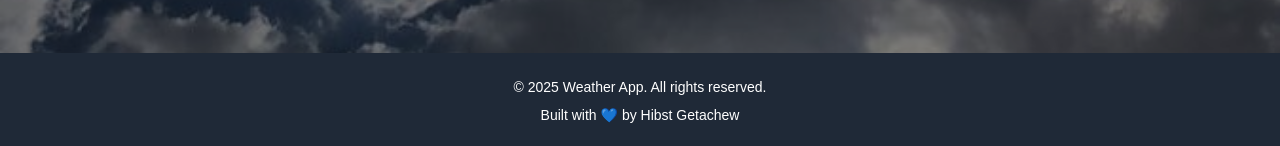
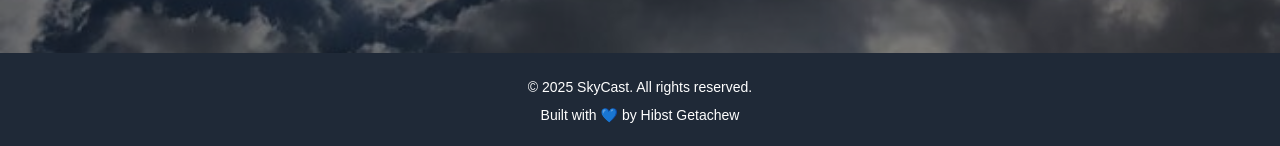
Before and after one commit to hgwwdy/weather-dashboard, a Next.js app: page / in a window 1280 px wide. Shown: the part 747-893 px from the top of the page. Built offline with nearby package versions, Linux system fonts and the light colour scheme; no server answers.

Commit message:
Edited footer

```diff
--- a/src/components/Footer.js
+++ b/src/components/Footer.js
@@ -5,7 +5,7 @@ const Footer = () => {
     <footer className="bg-gray-800 text-white py-6 mt-0">
       <div className="max-w-6xl mx-auto px-4 text-center">
         <p className="text-sm">
-          &copy; {new Date().getFullYear()} Weather App. All rights reserved.
+          &copy; {new Date().getFullYear()} SkyCast. All rights reserved.
         </p>
         <p className="text-sm mt-2">
           Built with 💙 by Hibst Getachew
```
